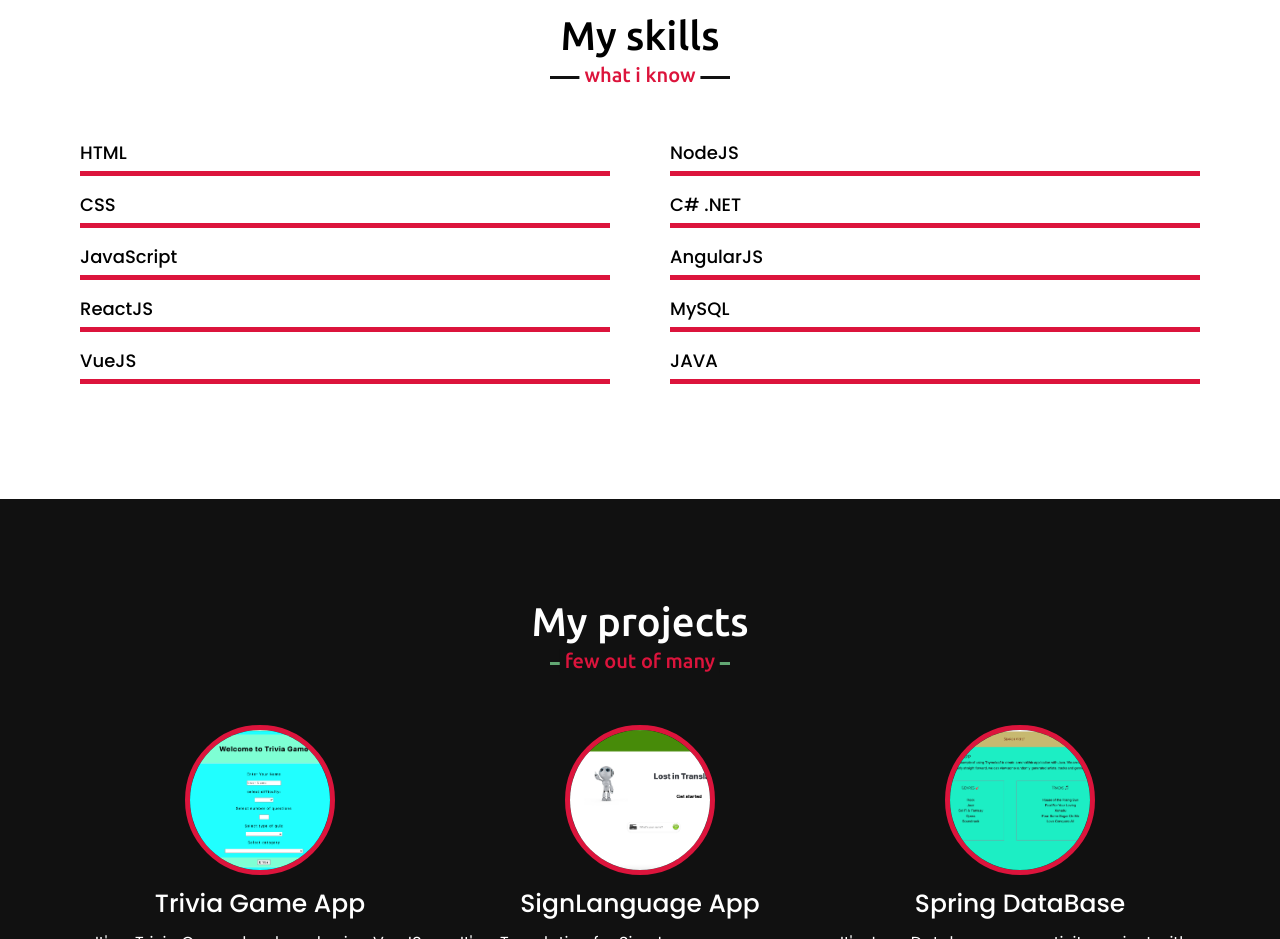
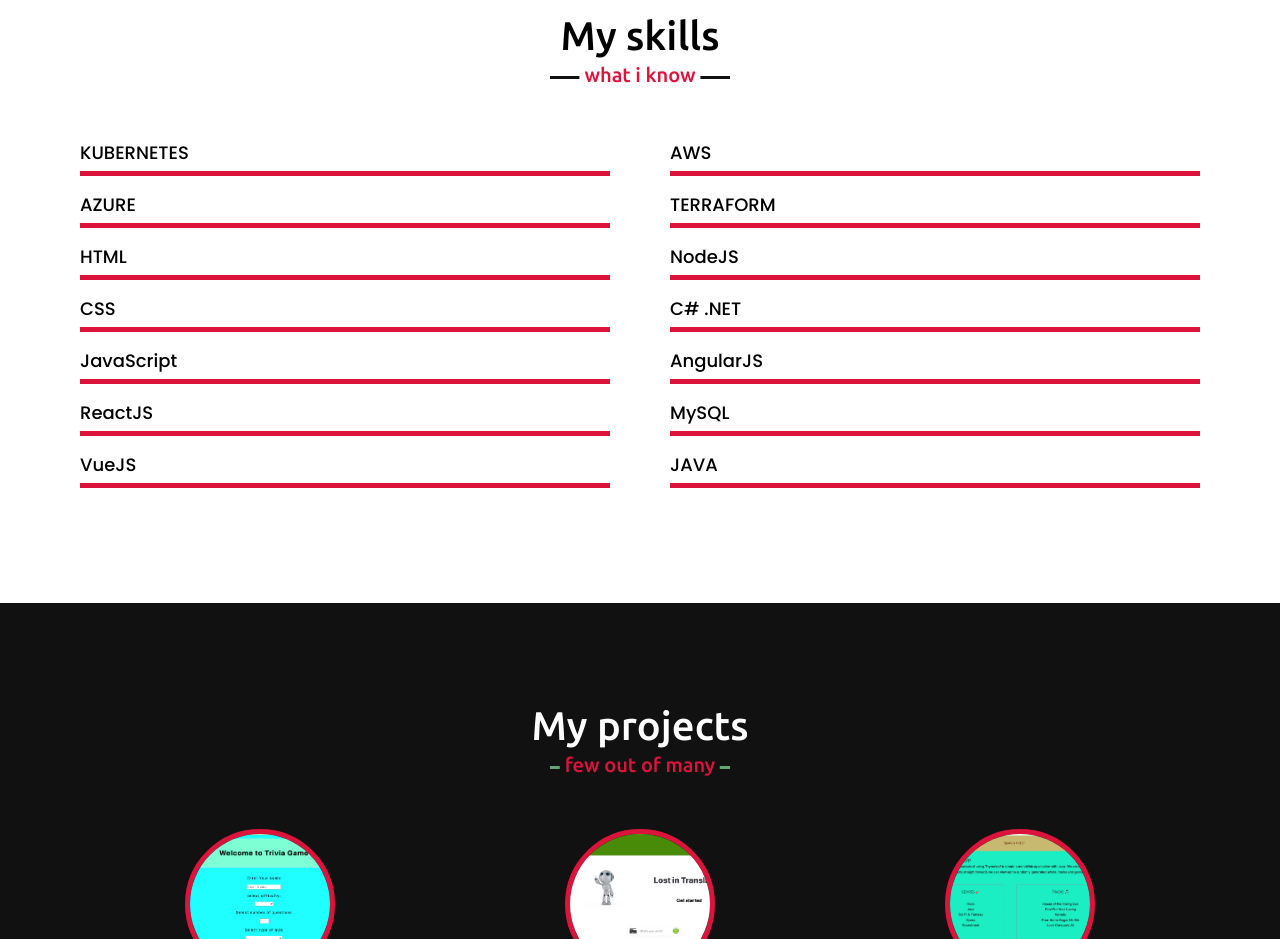
Before and after one commit to simonreddy2001/Portfolio, a plain HTML site: page index.html in a window 1280 px wide. Shown: the part 3140-4079 px from the top of the page. Drawn offline with nearby package versions, Linux system fonts and the light colour scheme.

Commit message:
SKILLES UPDATE

```diff
--- a/index.html
+++ b/index.html
@@ -166,6 +166,22 @@
                 <div class="column left">
                     <div class="bars">
                         <div class="info">
+                            <span>KUBERNETES</span>
+
+                        </div>
+                        <div class="line html">
+                        </div>
+                    </div>
+                    <div class="bars">
+                        <div class="info">
+                            <span>AZURE</span>
+
+                        </div>
+                        <div class="line html">
+                        </div>
+                    </div>
+                    <div class="bars">
+                        <div class="info">
                             <span>HTML</span>
 
                         </div>
@@ -204,6 +220,22 @@
                     </div>
                 </div>
                 <div class="column right">
+                    <div class="bars">
+                        <div class="info">
+                            <span>AWS</span>
+
+                        </div>
+                        <div class="line php">
+                        </div>
+                    </div>
+                    <div class="bars">
+                        <div class="info">
+                            <span>TERRAFORM</span>
+
+                        </div>
+                        <div class="line php">
+                        </div>
+                    </div>
                     <div class="bars">
                         <div class="info">
                             <span>NodeJS</span>
```
